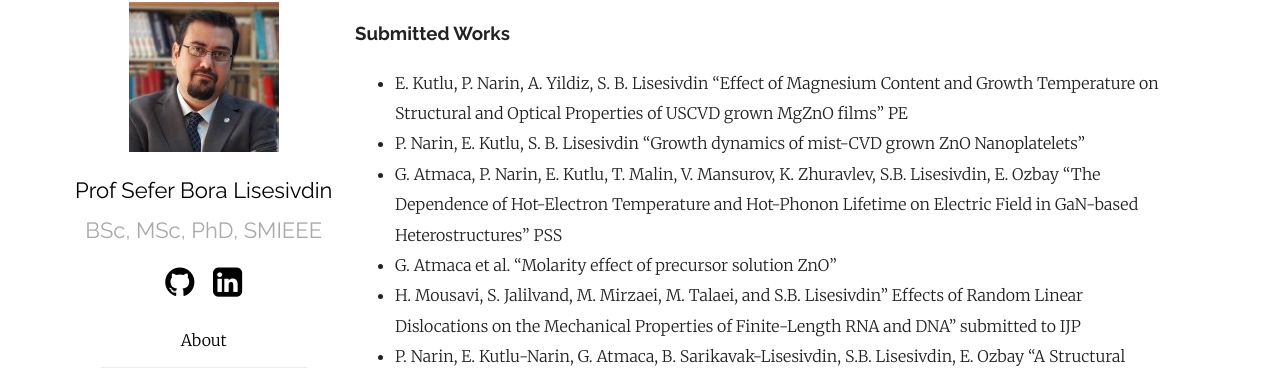
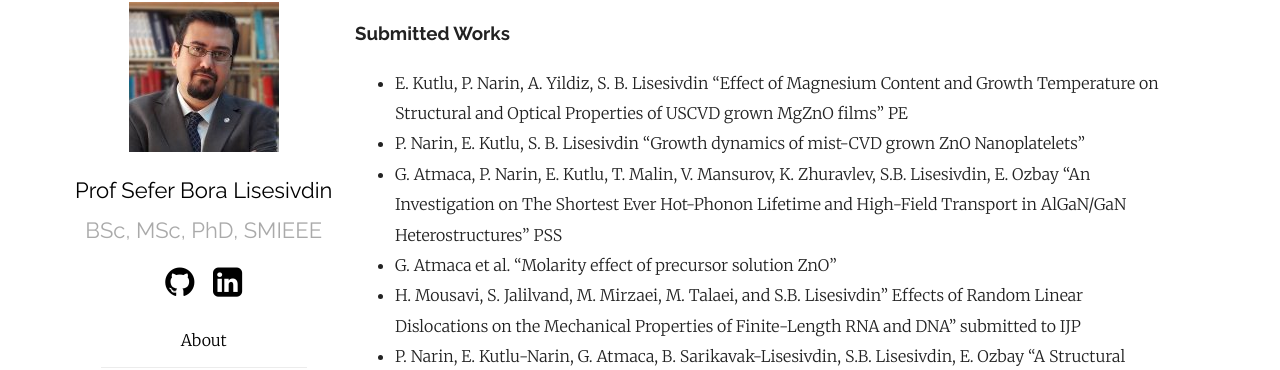
Before and after one commit to sblisesivdin/sblisesivdin.github.io, a Jekyll site: the page built from workbench.md, in a window 1280 px wide and 900 px high, scrolled down 724 px. Shown: the part 96-466 px from the top of the window. Built offline with Jekyll 4.4.1, drawn with Linux system fonts in a browser that asks for light colours; our own code applies the rules of GitHub Pages for plain Markdown files.

Commit message:
Update workbench.md

```diff
--- a/workbench.md
+++ b/workbench.md
@@ -19,7 +19,7 @@ You can find published articles at the [Publications](publications.md).
 
 * E. Kutlu, P. Narin, A. Yildiz, S. B. Lisesivdin "Effect of Magnesium Content and Growth Temperature on Structural and Optical Properties of USCVD grown MgZnO films" PE
 * P. Narin, E. Kutlu, S. B. Lisesivdin "Growth dynamics of mist-CVD grown ZnO Nanoplatelets"
-* G. Atmaca, P. Narin, E. Kutlu, T. Malin, V. Mansurov, K. Zhuravlev, S.B. Lisesivdin, E. Ozbay "The Dependence of Hot-Electron Temperature and Hot-Phonon Lifetime on Electric Field in GaN-based Heterostructures" PSS
+* G. Atmaca, P. Narin, E. Kutlu, T. Malin, V. Mansurov, K. Zhuravlev, S.B. Lisesivdin, E. Ozbay "An Investigation on The Shortest Ever Hot-Phonon Lifetime and High-Field Transport in AlGaN/GaN Heterostructures" PSS
 * G. Atmaca et al. "Molarity effect of precursor solution ZnO"
 * H. Mousavi, S. Jalilvand, M. Mirzaei, M. Talaei, and S.B. Lisesivdin" Effects of Random Linear Dislocations on the Mechanical Properties of Finite-Length RNA and DNA" submitted to IJP
 * P. Narin, E. Kutlu-Narin, G. Atmaca, B. Sarikavak-Lisesivdin, S.B. Lisesivdin, E. Ozbay "A Structural Analysis of Ultra-thin Barriers (In)AlN/GaN Heterostructures" pssb
```
